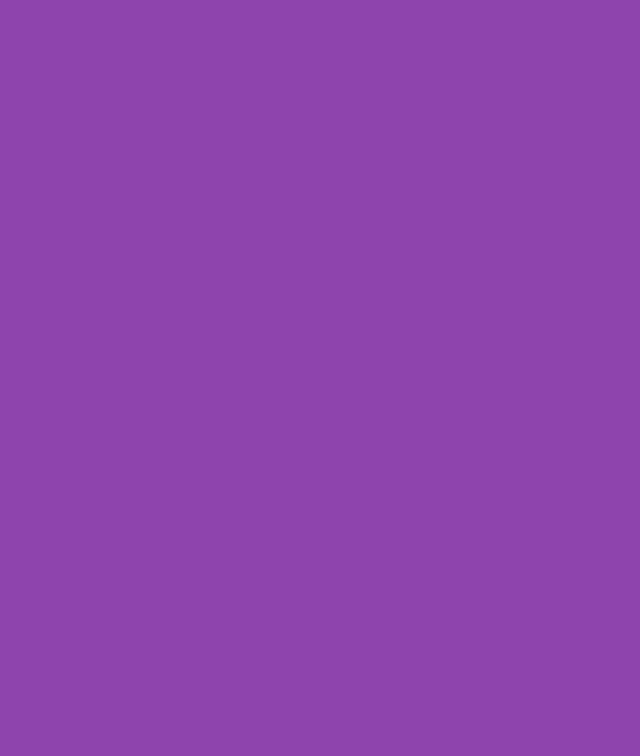
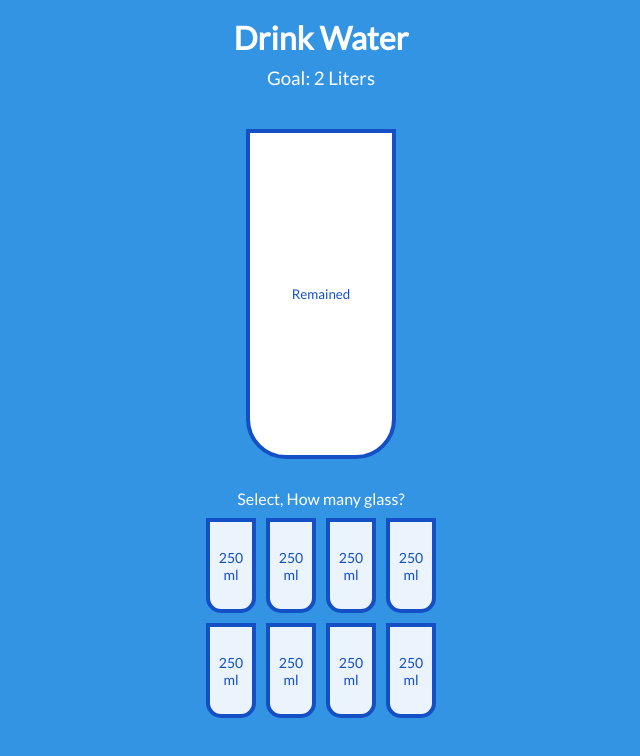
Before and after one commit to Geghard-S/drink_water, a plain HTML site: page index.html in a window 1280 px wide. Shown: the whole page, without its empty margins (319-959 px from the left). Drawn offline with Linux system fonts and the light colour scheme.

Commit message:
second commit

```diff
--- a/index.html
+++ b/index.html
@@ -8,6 +8,34 @@
     <title>Incrementing Counter</title>
 </head>
 <body>
+    <h1>Drink Water</h1>
+    <h3>Goal: 2 Liters</h3>
+
+    <div class="cup">
+        <div class="remained" id="remained">
+            <span id="liters"></span>
+            <small>Remained</small>
+        </div>
+
+        <div class="percentage" id="percentage">
+
+        </div>
+    </div>
+
+    <p class="text">
+        Select, How many glass?
+    </p>
+
+    <div class="cups">
+        <div class="cup cup-small">250 ml</div>
+        <div class="cup cup-small">250 ml</div>
+        <div class="cup cup-small">250 ml</div>
+        <div class="cup cup-small">250 ml</div>
+        <div class="cup cup-small">250 ml</div>
+        <div class="cup cup-small">250 ml</div>
+        <div class="cup cup-small">250 ml</div>
+        <div class="cup cup-small">250 ml</div>
+    </div>
 
     <script src="script.js"></script>
 </body>
--- a/style.css
+++ b/style.css
@@ -1,17 +1,98 @@
 @import url('https://fonts.googleapis.com/css?family=Lato&display=swap');
 
+:root {
+    --border-color: #144fc6;
+    --fill-color: #6ab3f8;
+}
 * {
     box-sizing: border-box;
 }
 
 body {
-    background-color: #8e44ad;
+    background-color: #3494e4;
     color: #fff;
     font-family: 'Lato', sans-serif;
     display: flex;
+    flex-direction: column;
+    align-items: center;
+    margin-bottom: 40px;
+}
+
+h1 {
+    margin: 10px 0 0;
+}
+
+h3 {
+    font-weight: 400;
+    margin: 10px 0;
+}
+
+.cup {
+    background-color: #fff;
+    border: 4px solid var(--border-color);
+    color: var(--border-color);
+    border-radius: 0 0 40px 40px;
+    height: 330px;
+    width: 150px;
+    margin: 30px 0;
+    display: flex;
+    flex-direction: column;
+    overflow: hidden;
+}
+
+.cup.cup-small {
+    height: 95px;
+    width: 50px;
+    border-radius: 0 0 15px 15px;
+    background-color: rgba(255, 255, 255, 0.9);
+    cursor: pointer;
+    font-size: 14px;
     align-items: center;
     justify-content: center;
-    height: 100vh;
-    overflow: hidden;
-    margin: 0;
+    text-align: center;
+    margin: 5px;
+    transition: 0.3s ease;
 }
+
+.cup.cup-small.full {
+    background-color: var(--fill-color);
+    color: #fff;
+}
+
+.cups {
+    display: flex;
+    flex-wrap: wrap;
+    width: 280px;
+    justify-content: center;
+    align-items: center;
+}
+
+.remained {
+    display: flex;
+    flex-direction: column;
+    align-items: center;
+    justify-content: center;
+    text-align: center;
+    flex: 1;
+    transition: 3.0s ease;
+}
+
+.reamined span {
+    font-size: 12px;
+}
+
+.percentage {
+    background-color: var(--fill-color);
+    display: flex;
+    align-items: center;
+    justify-content: center;
+    font-weight: bold;
+    font-size: 30px;
+    height: 0;
+    transition: 0.3s ease;
+}
+
+.text {
+    text-align: center;
+    margin: 0 0 5px;
+}
```
